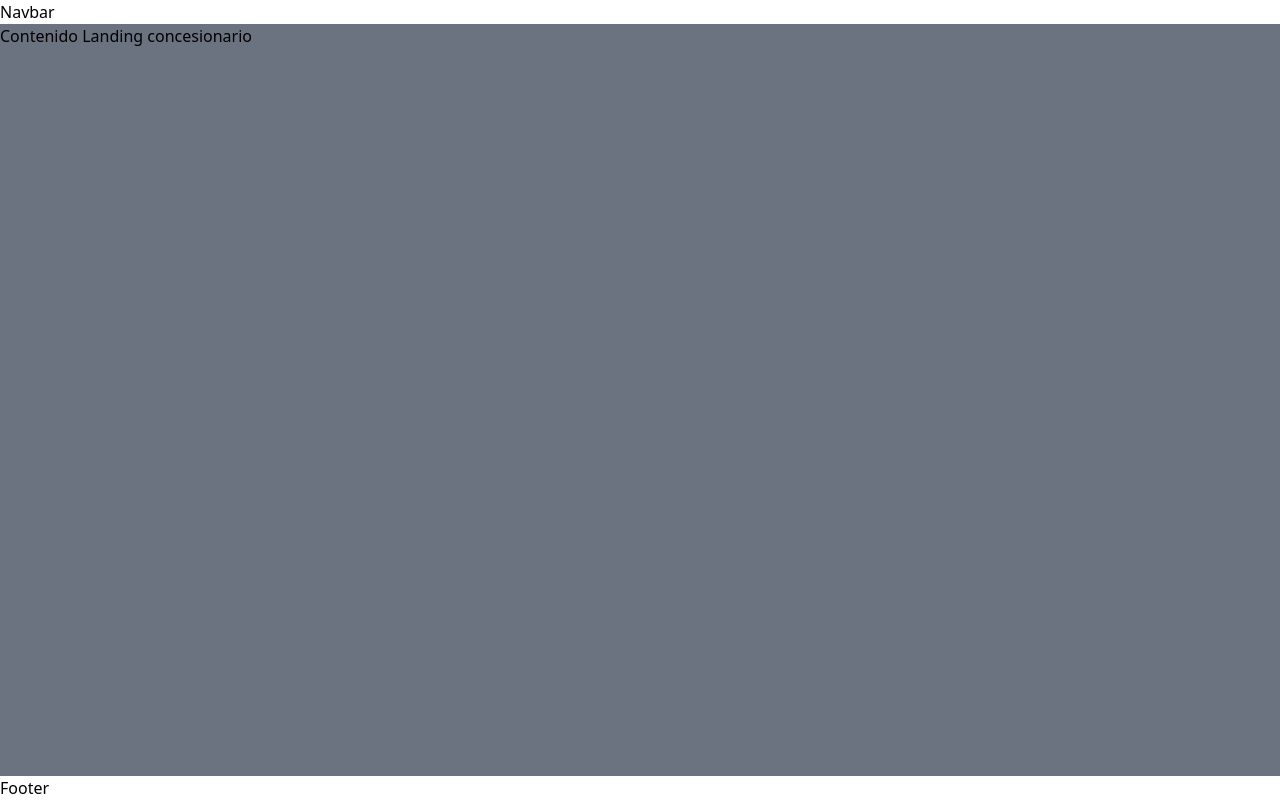
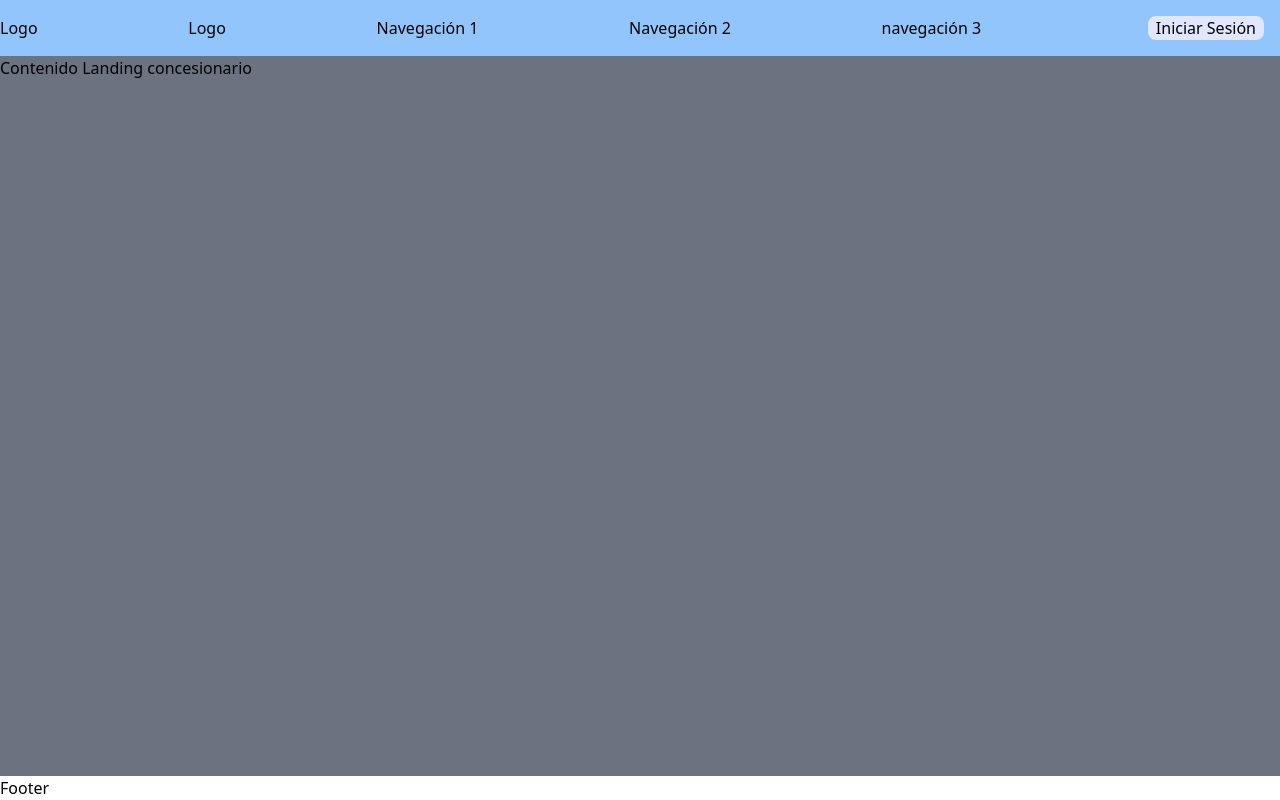
Before and after one commit to OscarHub90/Concesionario2021, a React (Create React App) app: page / in a window 1280 px wide. Built offline with nearby package versions, Linux system fonts and the light colour scheme.

Commit message:
Se agrega estilos al Navbar y botón de inicial sesión

```diff
--- a/src/components/Navbar.jsx
+++ b/src/components/Navbar.jsx
@@ -2,7 +2,18 @@ import React from 'react'
 
 const Navbar = () => {
     return (
-        <div>Navbar</div>
+        <nav className="bg-blue-300">
+            <ul className="flex h-full justify-between my-4 ">
+                <li>Logo</li>
+                <li>Logo</li>
+                <li>Navegación 1</li>
+                <li>Navegación 2</li>
+                <li>navegación 3</li>
+                <li className= "px-4">
+                    <button className=" bg-indigo-100 px-2 rounded-lg hover:bg-indigo-300">Iniciar Sesión</button>
+                </li>
+            </ul>
+        </nav>
     )
 }
 
--- a/src/components/Sidebar.jsx
+++ b/src/components/Sidebar.jsx
@@ -1,7 +1,7 @@
 import React from 'react'
 
 const Sidebar = () => {
-    return <nav className="w-72 bg bg-red-200">Sedebar</nav> /*w-72 es el ancho del sidebar */
+    return <nav className="w-72 bg bg-red-200">Sedebar</nav> /*w-72 es el ancho del sidebar*/
 
 }
 
```
